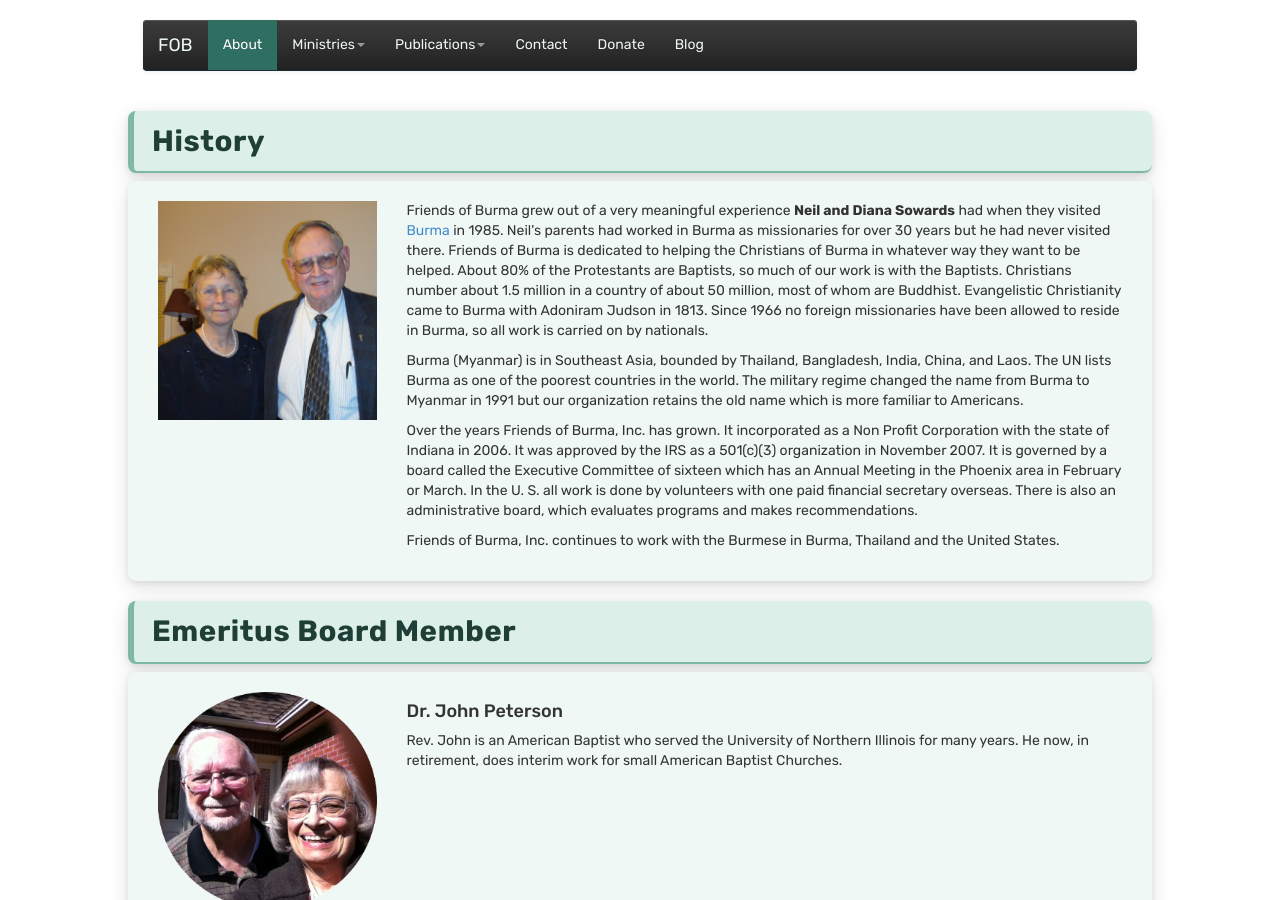
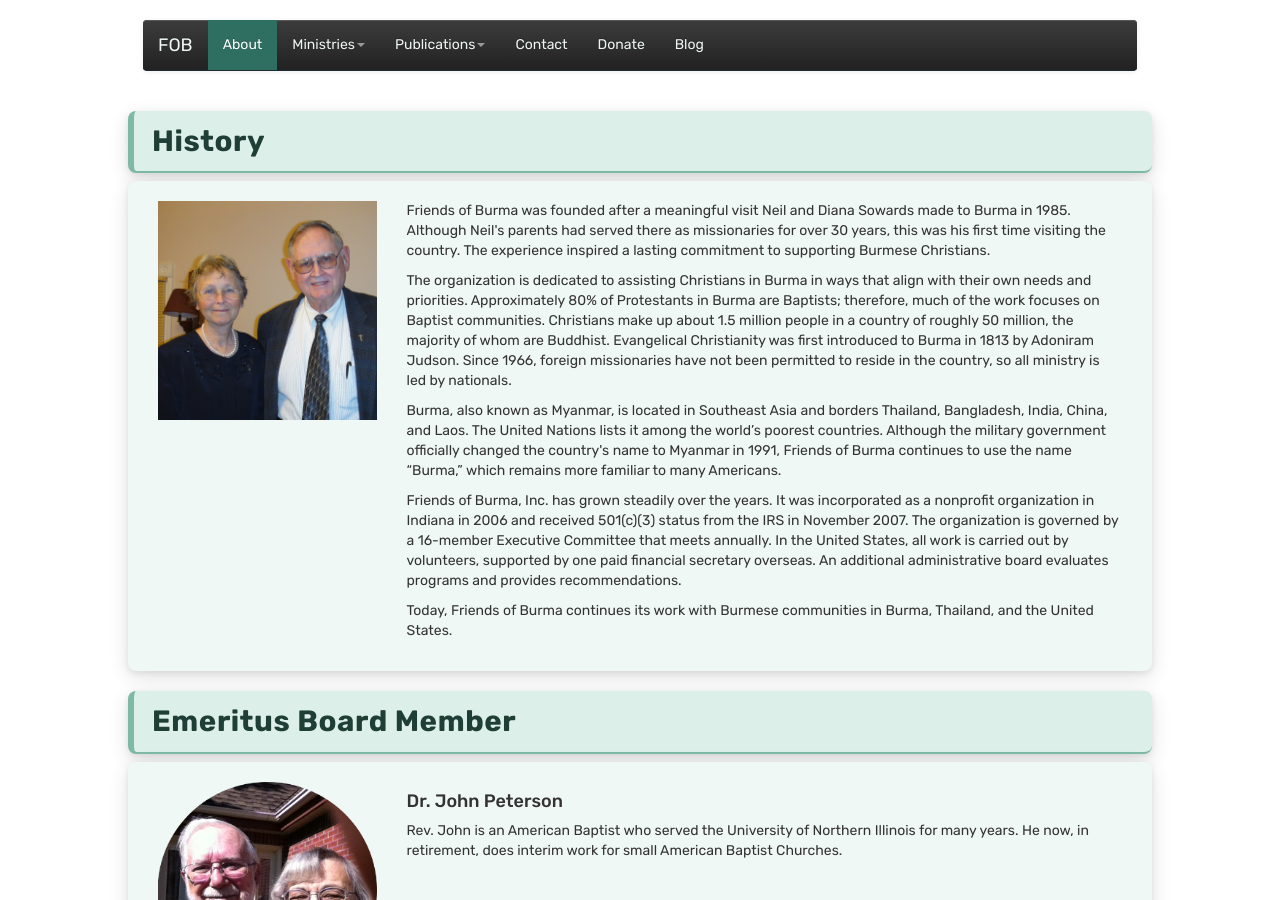
Before and after one commit to friendsofburma/friendsofburma.github.io, a Jekyll site: the page built from _pages/about.html, in a window 1280 px wide and 900 px high. Built offline with Jekyll 4.4.1, drawn with Linux system fonts in a browser that asks for light colours; some of the changed text lies outside the part shown.

Commit message:
history updated.

```diff
--- a/_pages/about.html
+++ b/_pages/about.html
@@ -11,12 +11,21 @@ permalink: /about/
         <img class="featurette-image img-responsive" src="/static/img/photos/neil_diana_sowards.jpg" alt="Neil and Diana Sowards">
     </div>
     <div class="col-lg-9">
-        <p>Friends of Burma grew out of a very meaningful experience <strong>Neil and Diana Sowards</strong> had when they visited <a href="https://www.google.com/maps?q=burma&sll=19.0734338,96.67103989999998&sspn=26.941233752349255,58.85606086328304&t=m&dg=opt&hnear=Burma&z=4" target="_blank">Burma</a> in 1985. Neil's parents had worked in Burma as missionaries for over 30 years but he had never visited there. Friends of Burma is dedicated to helping the Christians of Burma in whatever way they want to be helped. About 80% of the Protestants are Baptists, so much of our work is with the Baptists. Christians number about 1.5 million in a country of about 50 million, most of whom are Buddhist. Evangelistic Christianity came to Burma with Adoniram Judson in 1813. Since 1966 no foreign missionaries have been allowed to reside in Burma, so all work is carried on by nationals.</p>
-
-        <p>Burma (Myanmar) is in Southeast Asia, bounded by Thailand, Bangladesh, India, China, and Laos. The UN lists Burma as one of the poorest countries in the world. The military regime changed the name from Burma to Myanmar in 1991 but our organization retains the old name which is more familiar to Americans.</p>
-
-        <p>Over the years Friends of Burma, Inc. has grown. It incorporated as a Non Profit Corporation with the state of Indiana in 2006. It was approved by the IRS as a 501(c)(3) organization in November 2007. It is governed by a board called the Executive Committee of sixteen which has an Annual Meeting in the Phoenix area in February or March. In the U. S. all work is done by volunteers with one paid financial secretary overseas. There is also an administrative board, which evaluates programs and makes recommendations.</p>
-        <p>Friends of Burma, Inc. continues to work with the Burmese in Burma, Thailand and the United States.</p>
+        <p>
+            Friends of Burma was founded after a meaningful visit Neil and Diana Sowards made to Burma in 1985. Although Neil's parents had served there as missionaries for over 30 years, this was his first time visiting the country. The experience inspired a lasting commitment to supporting Burmese Christians.
+        </p>
+        <p>
+            The organization is dedicated to assisting Christians in Burma in ways that align with their own needs and priorities. Approximately 80% of Protestants in Burma are Baptists; therefore, much of the work focuses on Baptist communities. Christians make up about 1.5 million people in a country of roughly 50 million, the majority of whom are Buddhist. Evangelical Christianity was first introduced to Burma in 1813 by Adoniram Judson. Since 1966, foreign missionaries have not been permitted to reside in the country, so all ministry is led by nationals.
+        </p>
+        <p>
+            Burma, also known as Myanmar, is located in Southeast Asia and borders Thailand, Bangladesh, India, China, and Laos. The United Nations lists it among the world’s poorest countries. Although the military government officially changed the country's name to Myanmar in 1991, Friends of Burma continues to use the name “Burma,” which remains more familiar to many Americans.
+        </p>
+        <p>
+            Friends of Burma, Inc. has grown steadily over the years. It was incorporated as a nonprofit organization in Indiana in 2006 and received 501(c)(3) status from the IRS in November 2007. The organization is governed by a 16-member Executive Committee that meets annually. In the United States, all work is carried out by volunteers, supported by one paid financial secretary overseas. An additional administrative board evaluates programs and provides recommendations.
+        </p>
+        <p>
+            Today, Friends of Burma continues its work with Burmese communities in Burma, Thailand, and the United States.
+        </p>
     </div>
 </div>
 
@@ -106,7 +115,7 @@ permalink: /about/
     </div>
     <div class="col-lg-9">
         <h4>Lwin Moe</h4>
-        <p><a href="http://lwinmoe.org" target="_blank">Lwin Moe</a> came to the US in 1998 to study with the help of Friends of Burma. After graduation, he went back to Burma to teach at the Bachelor of Arts in Religious Studies program from the Myanmar Institute of Theology. He came back to the US in 2009 for graduate studies at Indiana University in Bloomington. He left the US in 2018 to go back to Burma, and then move to Canada. He currently lives and works in Toronto.</p>
+        <p><a href="http://lwinmoe.org" target="_blank">Lwin Moe</a> came to the US in 1998 to study with the help of Friends of Burma. After graduation, he went back to Burma to teach at the Bachelor of Arts in Religious Studies program from the Myanmar Institute of Theology. He came back to the US in 2009 for graduate studies at Indiana University in Bloomington. He left the United States in 2018 and later moved to Canada. He currently lives and works in Toronto.</p>
     </div>
 </div>
 
```
